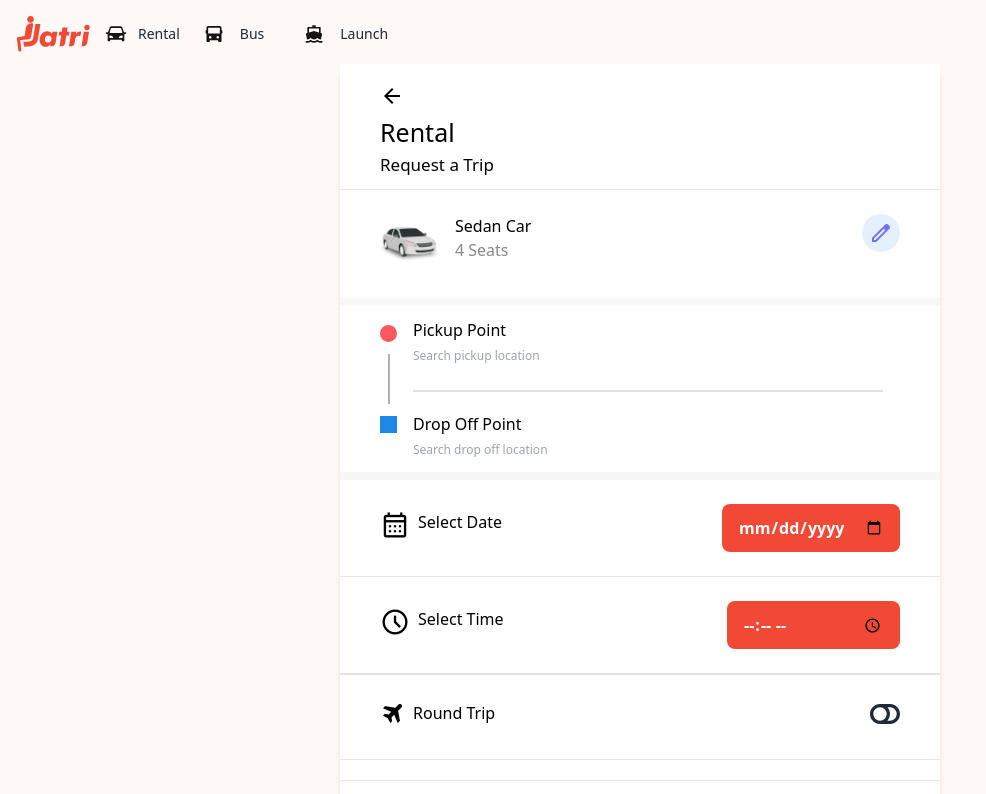
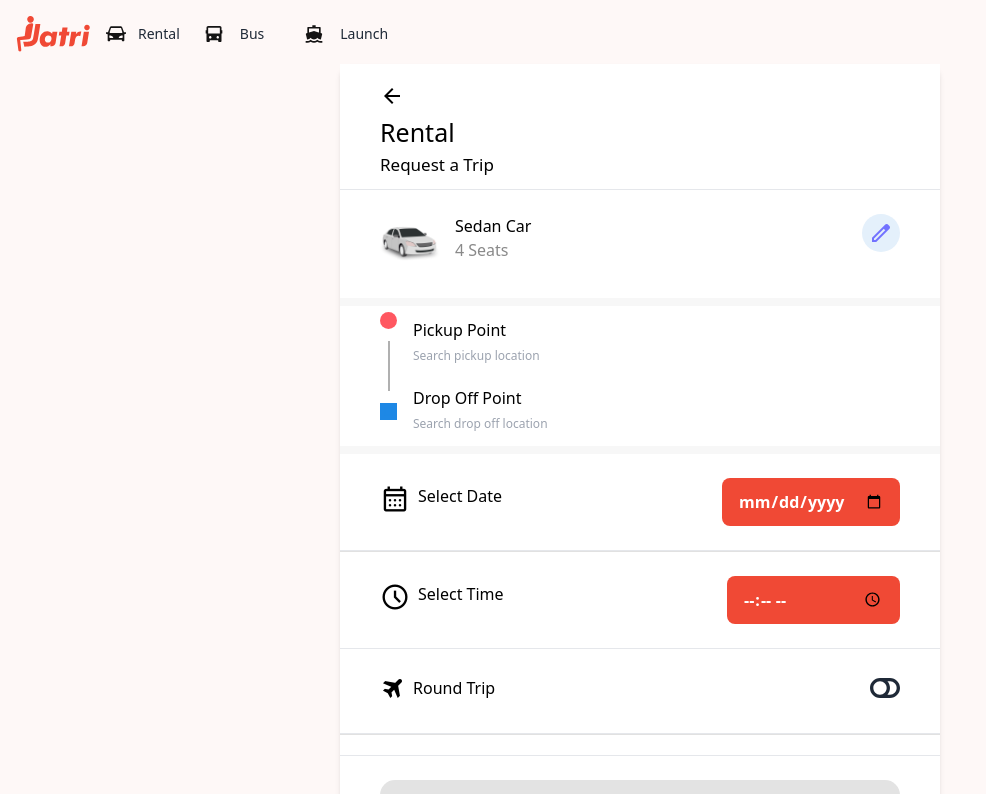
Before and after one commit to touhidul7/rentaljatri, a React (Vite) app: page /forms in a window 1280 px wide. Shown: the top 794 px of the page, without its empty margins (0-986 px from the left). Built offline with nearby package versions, Linux system fonts and the light colour scheme.

Commit message:
form update

```diff
--- a/src/pages/Forms.jsx
+++ b/src/pages/Forms.jsx
@@ -213,16 +213,7 @@ const Forms = () => {
                   />
                 </div>
 
-                <div className="relative" data-v-a0ca3c8a>
-                  <hr class="border-dashed mt-[4px] w-[470px]" />
-                  {/* <img
-                    id="toggleIcon"
-                    src="https://rental.jatri.co/_nuxt/add-via-point.68721e6d.svg"
-                    className="w-[30px] h-[30px] absolute -right-[10px] -top-[13px] transition-all ease-in-out cursor-pointer "
-                    alt
-                    data-v-a0ca3c8a
-                  /> */}
-                </div>
+
 
                 {/*  */}
                 {/*    <div id="hiddenDiv5" className="hidden">
@@ -432,10 +423,8 @@ const Forms = () => {
                 </form>
                 <div className="modal-body p-2 ">
 
-                  <div className="hero">
-                    <div className="hero-content flex-col">
 
-                      <div className="card shrink-0 w-full max-w-sm shadow-2xl bg-base-100">
+                      <div className="card ">
                         <form className="card-body">
                           <div className="form-control">
                             <label className="label">
@@ -472,8 +461,8 @@ const Forms = () => {
                           </div>
                         </form>
                       </div>
-                    </div>
-                  </div>
+
+
 
 
 
```
